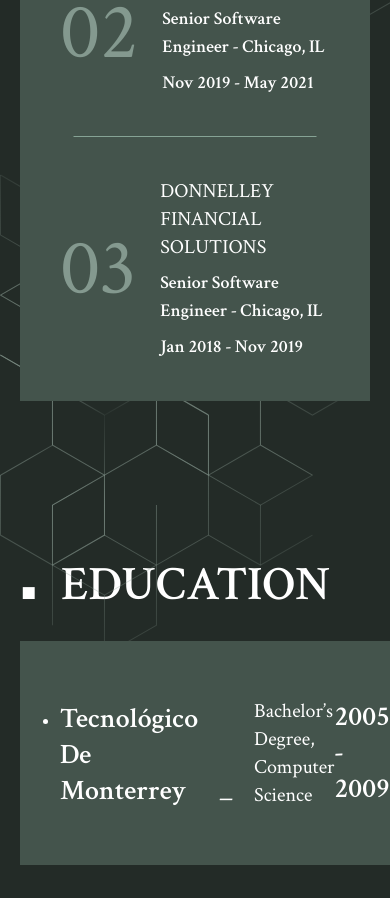
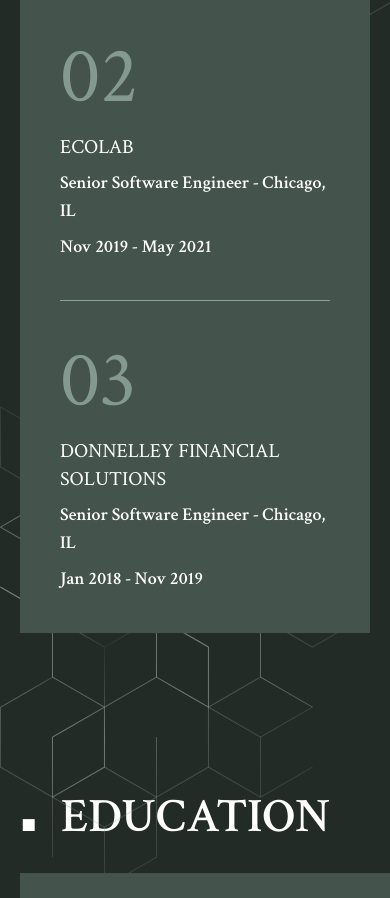
Before and after one commit to leodsan/portfolio-website, a Next.js app: page / in a window 390 px wide. Shown: the part 2786-3684 px from the top of the page. Built offline with nearby package versions, Linux system fonts and the light colour scheme.

Commit message:
fix responsive issues

```diff
--- a/src/components/elements/Footer.js
+++ b/src/components/elements/Footer.js
@@ -18,10 +18,14 @@
         className="absolute -bottom-20 -left-20 -scale-[1] -z-10"
       />
       <div className="app-container flex flex-col items-center justify-center">
-        <div className="flex items-center justify-center w-[460px] h-[460px] relative before:-z-10 before:rotate-45 before:w-full before:h-full before:bg-green-650 before:absolute before:content-['']">
-          <span className="tp-display2 pl-14">CALL Leonardo</span>
-          <span className="absolute tp-h4 right-[10%] top-[32%] w-32 text-right normal-case">
-            let’s talk about your project
+        <div className="flex items-center justify-center w-[460px] aspect-square max-w-[65vw] relative before:-z-10 before:rotate-45 before:w-full before:h-full before:bg-green-650 before:absolute before:content-['']">
+          <span className="tp-display2 md:text-[14vw] pl-14 md:pl-8 whitespace-pre-line">
+            {`CALL
+            Leonardo`}
+          </span>
+          <span className="absolute tp-h4 md:text-[3vw] left-[70%] md:!leading-tight top-[33%] whitespace-pre-line text-right normal-case">
+            {`let’s talk about
+            your project`}
           </span>
         </div>
         <div className="flex w-full items-center justify-between tp-h5 mt-60 ">
--- a/src/components/pages/home/Education.js
+++ b/src/components/pages/home/Education.js
@@ -15,11 +15,13 @@
           className="list-disc w-full relative [&:not(:last-child)]:mb-14 [&:not(:last-child)]:before:content-[''] [&:not(:last-child)]:before:w-[90%] [&:not(:last-child)]:before:h-[1px] [&:not(:last-child)]:before:bg-green-500 [&:not(:last-child)]:before:left-1/2 [&:not(:last-child)]:before:-translate-x-1/2 [&:not(:last-child)]:before:bottom-0 [&:not(:last-child)]:before:absolute"
         >
           <Button target type="a" href={link} className="w-full pb-14 gap-9">
-            <div className="flex items-center justify-between flex-grow tp-h1">
-              <div className="flex gap-5 items-end">
-                <span>{title}</span>_<span className="tp-h4">{subtitle}</span>
+            <div className="flex items-center justify-between flex-grow tp-h1 md:flex-col md:items-start gap-3">
+              <div className="flex gap-5 items-end lg:flex-col lg:items-start lg:gap-2">
+                <span>{title}</span>
+                <span className="lg:hidden">_</span>
+                <span className="tp-h4">{subtitle}</span>
               </div>
-              <span>{date}</span>
+              <span className="md:!tp-h4">{date}</span>
             </div>
           </Button>
         </li>
--- a/src/components/pages/home/Experience.js
+++ b/src/components/pages/home/Experience.js
@@ -1,4 +1,3 @@
-import { Button } from "../../commons";
 import { InfoSection } from "../../elements";
 
 function Experience({ items }) {
@@ -15,15 +14,10 @@
       {items.map(({ id, title, link, date, subtitle }, index) => (
         <li
           key={id}
-          className="w-full relative [&:not(:last-child)]:mb-14 md:[&:not(:last-child)]:mb-10 [&:not(:last-child)]:before:content-[''] [&:not(:last-child)]:before:w-[90%] [&:not(:last-child)]:before:h-[1px] [&:not(:last-child)]:before:bg-green-500 [&:not(:last-child)]:before:left-1/2 [&:not(:last-child)]:before:-translate-x-1/2 [&:not(:last-child)]:before:bottom-0 [&:not(:last-child)]:before:absolute"
+          className="w-full relative [&:not(:last-child)]:mb-14 md:[&:not(:last-child)]:mb-10 [&:not(:last-child)]:before:content-[''] [&:not(:last-child)]:before:w-[90%] xs:[&:not(:last-child)]:before:w-[100%] [&:not(:last-child)]:before:h-[1px] [&:not(:last-child)]:before:bg-green-500 [&:not(:last-child)]:before:left-1/2 [&:not(:last-child)]:before:-translate-x-1/2 [&:not(:last-child)]:before:bottom-0 [&:not(:last-child)]:before:absolute"
         >
-          <Button
-            target
-            type="a"
-            href={link}
-            className="w-full pb-14 gap-9 md:gap-6 md:pb-10"
-          >
-            <span className="text-9xl lg:text-8xl sm:text-7xl text-text-3">
+          <div className="flex w-full pb-14 gap-9 md:gap-6 md:pb-10 xs:flex-col xs:gap-4">
+            <span className="text-9xl lg:text-8xl xs:text-7xl text-text-3">
               {("0" + (index + 1)).slice(-2)}
             </span>
             <div className="flex items-center justify-between gap-x-6  gap-y-2 flex-grow tp-h4 md:tp-h5 2md:flex-wrap">
@@ -33,7 +27,7 @@
               </div>
               <span>{date}</span>
             </div>
-          </Button>
+          </div>
         </li>
       ))}
     </InfoSection>
```
